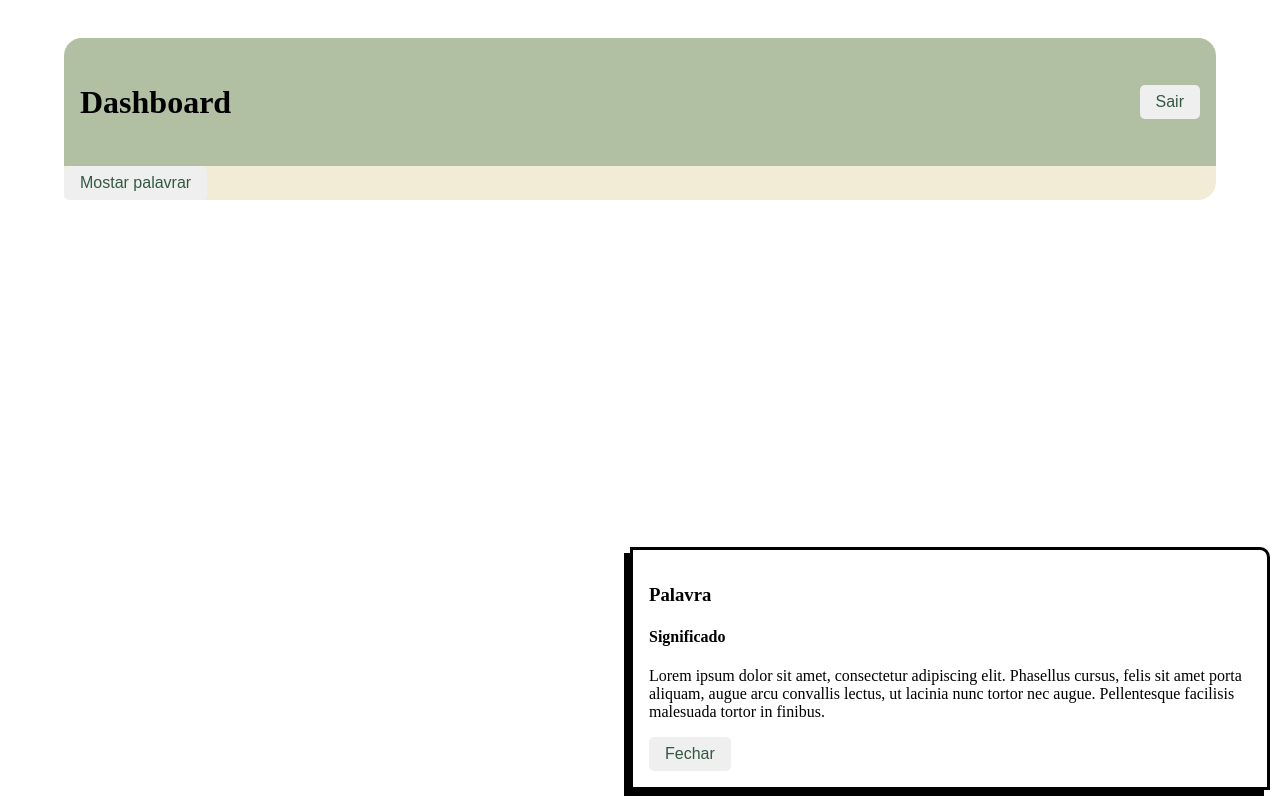
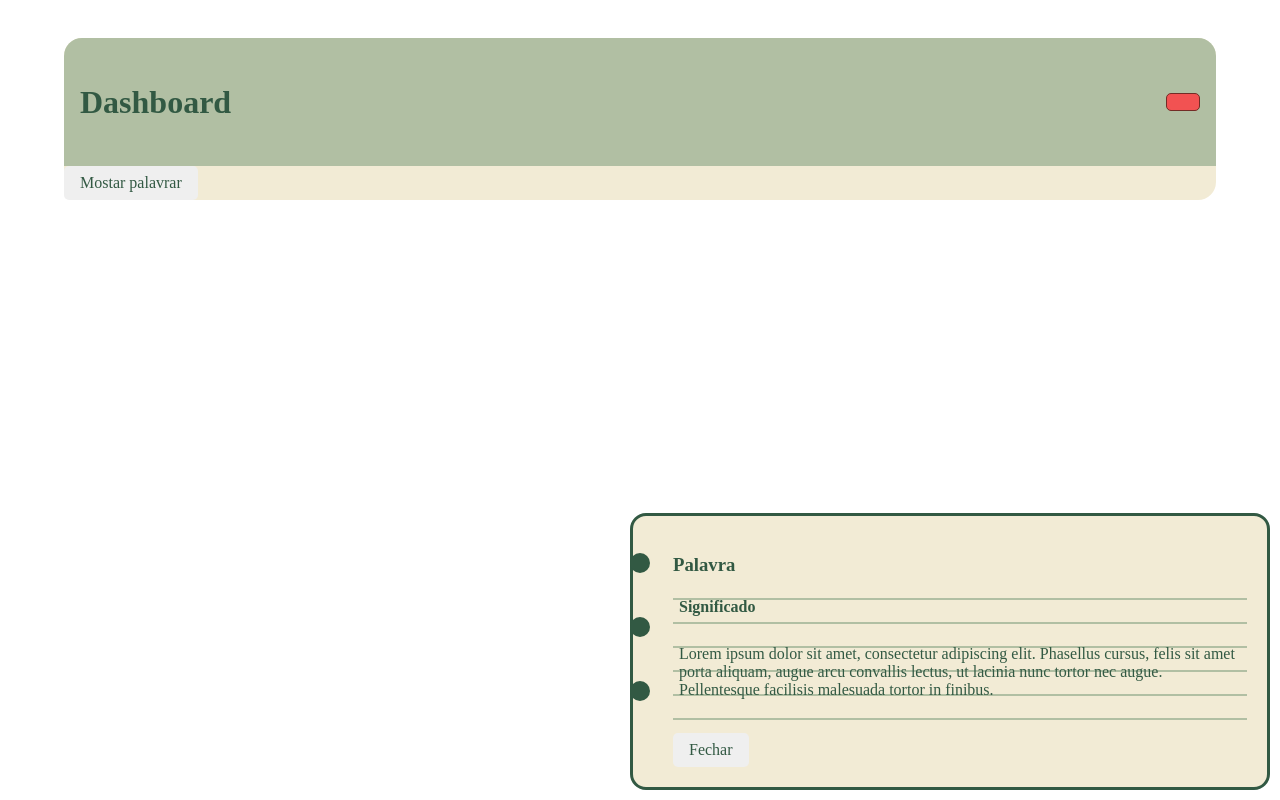
Before and after one commit to RafaelCamilo1306/language_cards, a React (Create React App) app: page / in a window 1280 px wide. Built offline with nearby package versions, Linux system fonts and the light colour scheme.

Commit message:
Fix LogoutButton's & Modal's estiles
Ajustei o estilo do botão de saída que estava pegando as configurações padrão do React, bem como criei o front-end do modal com um aspecto de Nota de caderno, como pseudo elementos

```diff
--- a/src/CSS/index.css
+++ b/src/CSS/index.css
@@ -4,6 +4,8 @@
   --cor-creme:#F2EBD5;
   --cor-vermelho-principal:#F25252;
   --cor-vermelho-secundário: #732C26;
+    font-family: 'Fredoka One', cursive;
+    color: var(--cor-verde-escuro);
 }
 
 button {
@@ -17,4 +19,5 @@ button {
     cursor: pointer; /* Muda o cursor para pointer */
     font-size: inherit; /* Mantém o tamanho da fonte herdado */
     box-sizing: border-box;
+    font-family: 'Fredoka One', cursive;
 }
--- a/src/Components/ActionButton.js
+++ b/src/Components/ActionButton.js
@@ -1,9 +1,9 @@
 import React from 'react';
-import styles from './ActionButton.module.css';
+
 
 function ActionButton({action, onClick, className}){
     return(
-        <button className={`{$styles}${className}`}onClick={onClick}>{action}</button>
+        <button className={className}onClick={onClick}>{action}</button>
     );
 }
 export default ActionButton;
--- a/src/Components/ActionButton.module.css
+++ /dev/null
@@ -1,5 +0,0 @@
-.button {
-    border: none;
-    border-radius: 5px;
-    cursor: pointer;
-}
--- a/src/Components/Card.js
+++ b/src/Components/Card.js
@@ -6,8 +6,11 @@ function CardContent({onclose}){
     <div className={styles.Card_container}>
         <div className={styles.Card_body}>
             <h3>Palavra</h3>
+
+            <div className={styles.paginado}>
             <h4> Significado</h4>
-            <p>Lorem ipsum dolor sit amet, consectetur adipiscing elit. Phasellus cursus, felis sit amet porta aliquam, augue arcu convallis lectus, ut lacinia nunc tortor nec augue. Pellentesque facilisis malesuada tortor in finibus. </p>
+            <p className={styles.Cardtext}>Lorem ipsum dolor sit amet, consectetur adipiscing elit. Phasellus cursus, felis sit amet porta aliquam, augue arcu convallis lectus, ut lacinia nunc tortor nec augue. Pellentesque facilisis malesuada tortor in finibus. </p>
+            </div>
 
             <ActionButton action="Fechar" onClick={onclose}/>
         </div>
--- a/src/Components/Card.module.css
+++ b/src/Components/Card.module.css
@@ -8,17 +8,43 @@
     width: 50%;
     height: auto;
     z-index: 9999;
-    box-shadow: -6px 6px 0px 0px rgba(0,0,0,1);
-    animation: surge 2s;
+    animation: surge 2s ease-out forwards;
 
 }
 .Card_body{
-    padding: 16px;
+    padding: 20px 20px 20px 40px;
+    box-sizing: border-box;
     width: 100%;
-    border: solid black;
-    border-radius: 0px 10px 0px 0px;
+    border: 3px solid var(--cor-verde-escuro);
+    border-radius: 16px;
+
+    background-color: var(--cor-creme);
 }
 
+.Card_body::before{
+    content: "";
+    position: absolute;
+    top:5vh;
+    left: 0px;
+    width: 20px;
+    height: 20px;
+    background-color: var(--cor-verde-escuro);
+    border-radius: 50%;
+    box-shadow:
+    0 8vh 0 var(--cor-verde-escuro),
+    0 16vh 0  var(--cor-verde-escuro);
+
+}
+
+.paginado{
+    padding: 0px 6px 18px 6px;
+    background-image: linear-gradient(to bottom, var(--cor-verde-claro) 2px , transparent 2px);
+    background-size: 100% 24px;
+}
+
+.Cardtext{
+    padding: 8px 0 0 0 ;
+}
 @keyframes surge {
     0%{
         opacity: 0;
--- a/src/pages/Dashboard.js
+++ b/src/pages/Dashboard.js
@@ -14,7 +14,7 @@ function Dashboard(){
             <header className={styles.DashHeader}>
             <h1> Dashboard</h1>
 
-            <ActionButton action="Sair" onClick={()=> alert("Logout concluido")} className={styles.Logout}/>
+            <ActionButton action=" " onClick={()=> alert("Logout concluido")} className={styles.Logout}/>
 
             </header>
 
```
